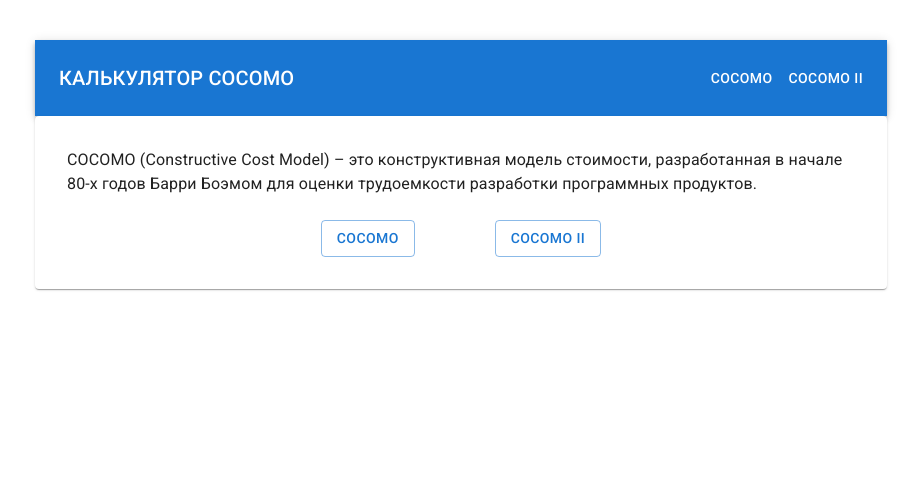
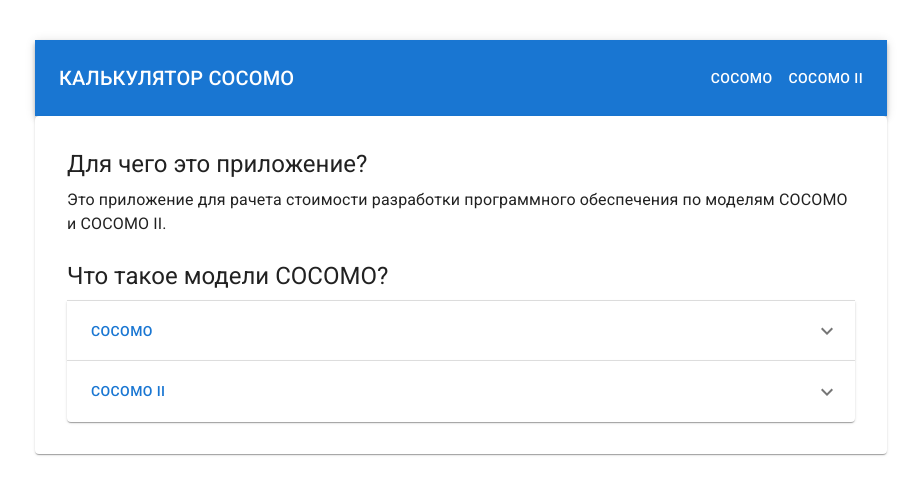
Before and after one commit to npwsk/cocomo-calculator, a React (Create React App) app: page / in a window 1280 px wide. Shown: the top 494 px of the page, without its empty margins (179-1100 px from the left). Built offline with nearby package versions, Linux system fonts and the light colour scheme.

Commit message:
feat: change start page layout

```diff
--- /dev/null
+++ b/src/components/Accordion/index.jsx
@@ -0,0 +1,24 @@
+import { Typography, Accordion as MuiAccordion, AccordionSummary, AccordionDetails  } from '@mui/material';
+import ExpandMoreIcon from '@mui/icons-material/ExpandMore';
+
+const Accordion = ({id, summary, children, button, ...props}) => {
+  return (
+    <MuiAccordion {...props}>
+        <AccordionSummary
+          expandIcon={<ExpandMoreIcon />}
+          aria-controls={`${id}-content`}
+          id={`${id}-hedaer`}
+        >
+          <Typography sx={{ flexShrink: 0 }}>
+            {summary}
+          </Typography>
+          {button}
+        </AccordionSummary>
+        <AccordionDetails>
+            {children}
+        </AccordionDetails>
+      </MuiAccordion>
+  );
+}
+
+export default Accordion;
--- a/src/components/Cocomo/index.jsx
+++ b/src/components/Cocomo/index.jsx
@@ -17,7 +17,6 @@ import levels from '../../constants/levels';
 import costDriversValues from '../../constants/values/cocomo/costDrivers';
 import Result from '../Result/index';
 import { calcPM, calcTM } from '../../utils/calc/cocomo';
-import Collapse from '../Collapse';
 
 const validationSchema = Yup.object().shape({
   size: Yup.number().required('Please enter size').positive().integer('Must be positive integer'),
@@ -67,7 +66,7 @@ const Cocomo = () => {
         {({ values, isSubmitting }) => (
           <Form>
             <FormLabel component="legend" sx={{ mb: 0, fontSize: 'h4.fontSize' }}>
-              {t(`models.${models.COCOMO}`)}
+              {t(`models.${models.COCOMO.title}`)}
             </FormLabel>
 
             <Divider variant="midddle" />
--- a/src/components/Collapse/index.jsx
+++ /dev/null
@@ -1,17 +0,0 @@
-import { Accordion, AccordionSummary, Typography, AccordionDetails, Box } from '@mui/material';
-import ExpandMoreIcon from '@mui/icons-material/ExpandMore';
-
-const Collapse = ({ title, children, ...props }) => {
-  return (
-    <Box sx={{ mb: 3 }}>
-      <Accordion>
-        <AccordionSummary expandIcon={<ExpandMoreIcon />}>
-          <Typography>{title}</Typography>
-        </AccordionSummary>
-        <AccordionDetails>{children}</AccordionDetails>
-      </Accordion>
-    </Box>
-  );
-};
-
-export default Collapse;
--- a/src/components/Header/index.jsx
+++ b/src/components/Header/index.jsx
@@ -8,11 +8,11 @@ const Header = () => {
 
   const pages = [
     {
-      title: t(`models.${models.COCOMO}`),
+      title: t(`models.${models.COCOMO}.title`),
       to: '/cocomo',
     },
     {
-      title: t(`models.${models.COCOMO_2}`),
+      title: t(`models.${models.COCOMO_2}.title`),
       to: '/cocomo-2',
     },
   ];
--- a/src/components/Start/index.jsx
+++ b/src/components/Start/index.jsx
@@ -1,32 +1,50 @@
 import { Link as RouterLink } from 'react-router-dom';
 import { useTranslation } from 'react-i18next';
-import { Typography, Accordion, AccordionSummary, AccordionDetails, Button, Box  } from '@mui/material';
+import { Typography, Button, Box } from '@mui/material';
 
 import { models } from '../../constants';
+import Accordion from '../Accordion';
 
 const Start = () => {
   const { t } = useTranslation();
 
-  const modelsNames = t(`models`, { returnObjects: true });
+  const modelsTexts = t(`models`, { returnObjects: true });
 
   return (
     <>
       <Box sx={{ pb: 3 }}>
-
+        <Typography variant="h5" component="div" gutterBottom>
+          {t('section-titles.about')}
+        </Typography>
         <Typography variant="body1" component="div">
           {t('about')}
         </Typography>
       </Box>
 
-      <Box sx={{ display: 'flex', justifyContent: 'center', gap: 10 }}>
-        <Button component={RouterLink} to="/cocomo" variant="outlined">
-          {modelsNames[models.COCOMO]}
-        </Button>
+      <Typography variant="h5" component="div" gutterBottom>
+        {t('section-titles.about-models')}
+      </Typography>
+      <Accordion
+        id="cocomo-accordion"
+        button={
+          <Button component={RouterLink} to="/cocomo">
+            {modelsTexts[models.COCOMO].title}
+          </Button>
+        }
+      >
+        <Typography sx={{ px: 2 }}>{modelsTexts[models.COCOMO].description}</Typography>
+      </Accordion>
 
-        <Button component={RouterLink} to="/cocomo-2" variant="outlined">
-          {modelsNames[models.COCOMO_2]}
-        </Button>
-      </Box>
+      <Accordion
+        id="cocomo-2-accordion"
+        button={
+          <Button component={RouterLink} to="/cocomo-2">
+            {modelsTexts[models.COCOMO_2].title}
+          </Button>
+        }
+      >
+        <Typography sx={{ px: 2 }}>{modelsTexts[models.COCOMO_2].description}</Typography>
+      </Accordion>
     </>
   );
 };
--- a/src/locales/ru.js
+++ b/src/locales/ru.js
@@ -6,8 +6,14 @@ import levels from '../constants/levels';
 const ru = {
   translation: {
     models: {
-      [models.COCOMO]: 'COCOMO',
-      [models.COCOMO_2]: 'COCOMO II',
+      [models.COCOMO]: {
+        title: 'COCOMO',
+        description: 'COCOMO (Constructive Cost Model) – это конструктивная модель стоимости, разработанная в начале 80-х годов Барри Боэмом для оценки трудоемкости разработки программных продуктов. COCOMO состоит из иерархии трех последовательно детализируемых и уточняемых форм. Первый уровень, Базовый, подходит для быстрых ранних оценок стоимости разработки ПО и обладает неточностью вследствие некоторых факторов, которые невозможно учесть на ранних стадиях разработки. Средний уровень COCOMO учитывает эти факторы, тогда как Детальный уровень дополнительно учитывает влияние отдельных фаз проекта на его общую стоимость.'
+      },
+      [models.COCOMO_2]: {
+        title: 'COCOMO II',
+        description: 'COCOMO II является наследником первоначальной модели и более подходящей для оценивания современных проектов разработки ПО. Она предоставляет более полную поддержку современных процессов разработки ПО и построена на обновленной базе проектов.'
+      },
     },
     'project-types': {
       title: 'Тип проекта',
@@ -68,8 +74,12 @@ const ru = {
       [ratings.EXTRA_HIGH]: 'Критически высокий',
     },
     'app-title': 'Калькулятор COCOMO',
+    'section-titles': {
+      'about': 'Для чего это приложение?',
+      'about-models': 'Что такое модели COCOMO?',
+    },
     about:
-      'COCOMO (Constructive Cost Model) – это конструктивная модель стоимости, разработанная в начале 80-х годов Барри Боэмом для оценки трудоемкости разработки программных продуктов.',
+      'Это приложение для рачета стоимости разработки программного обеспечения по моделям COCOMO и COCOMO II.',
     size: {
       title: 'Объем продукта',
       units: '(тыс. строк кода)',
```
